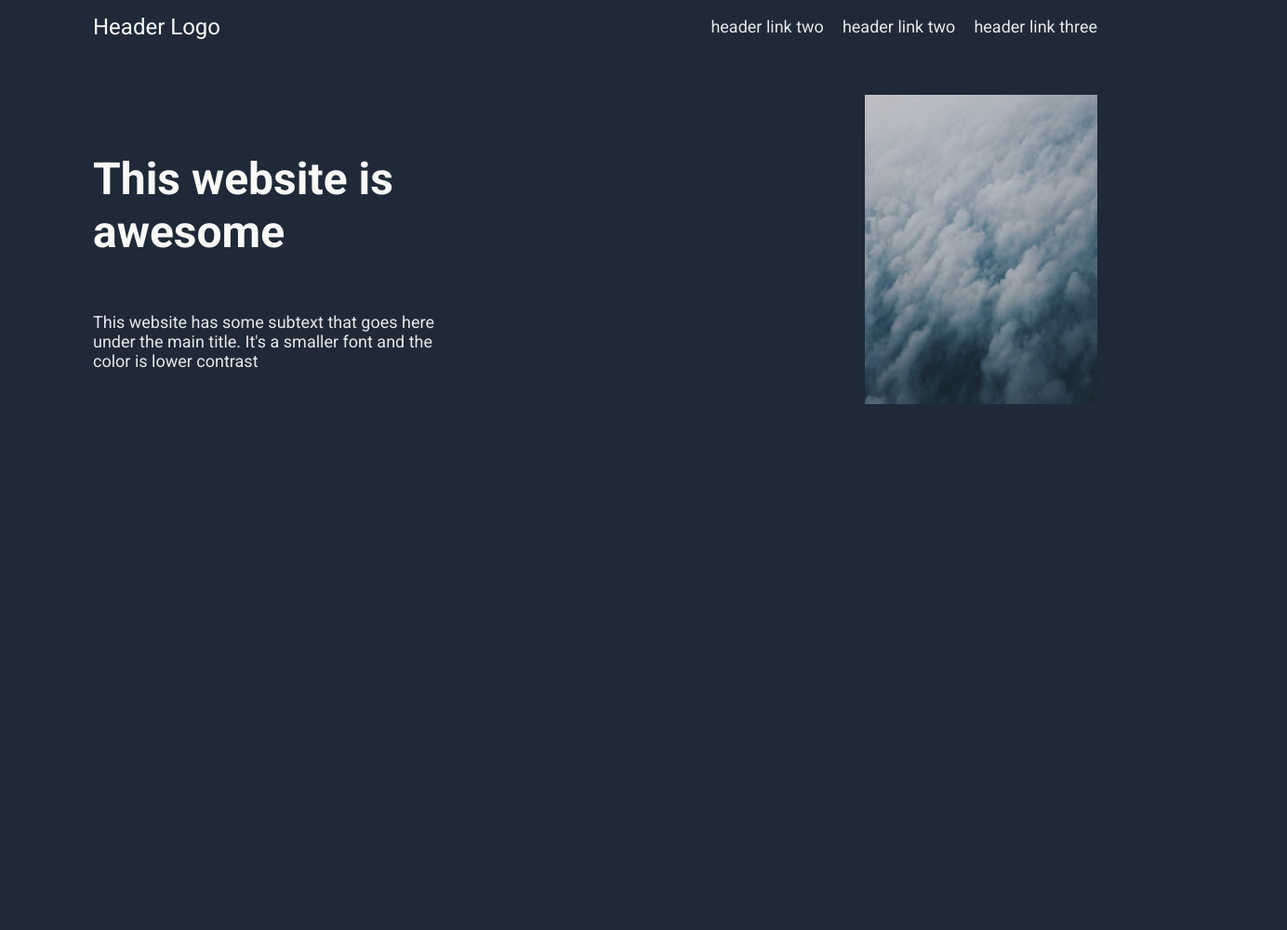
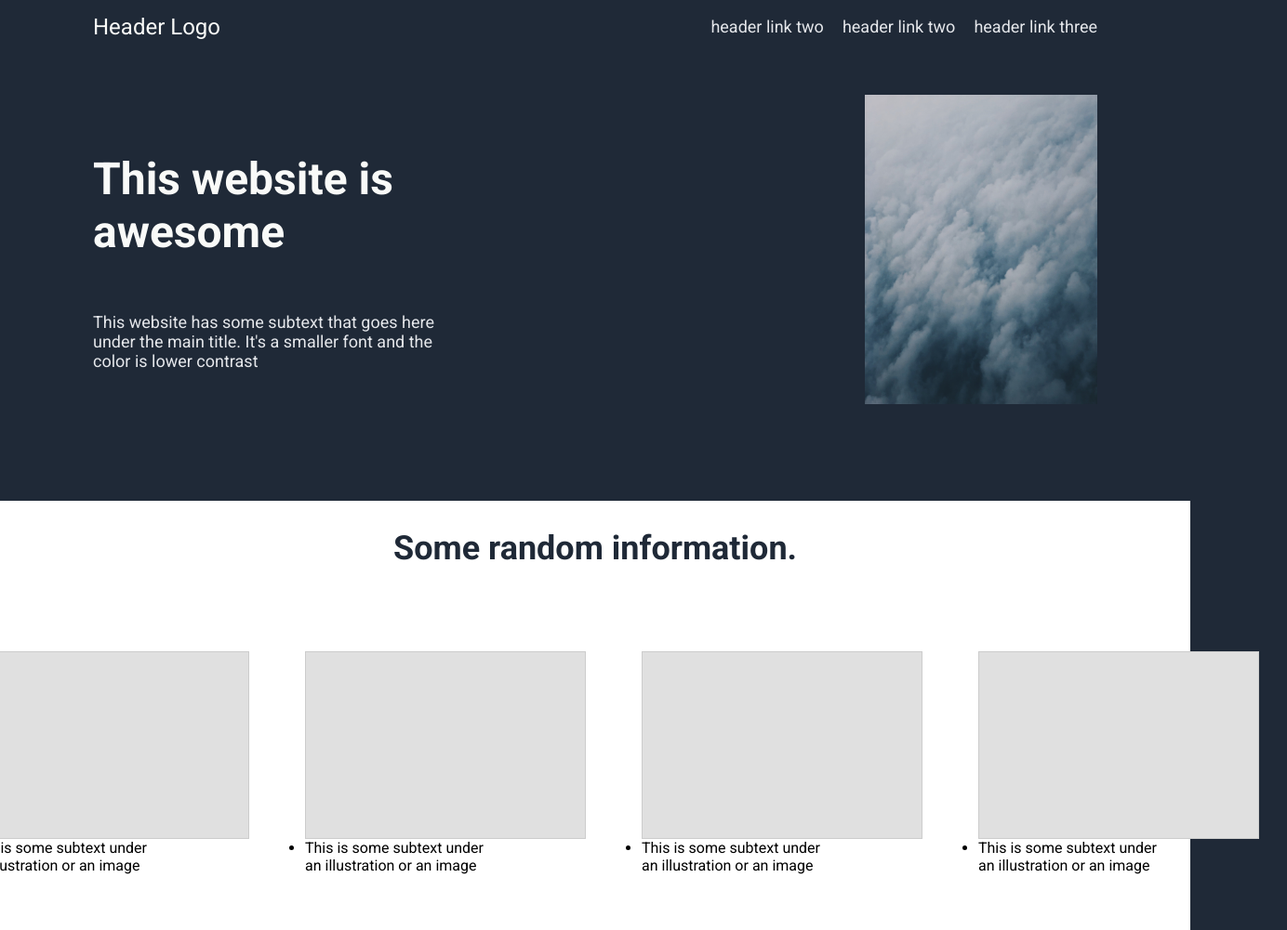
Before and after one commit to justinhcabral/odin-landingPage, a plain HTML site: page index.html in a window 1280 px wide. Shown: the whole page at 93% size, 1384 px wide, since content can reach past the window. Before the commit the page ends 800 px from the top, so only its background shows below. Drawn offline with Linux system fonts and the light colour scheme.

Commit message:
Modify index and style

```diff
--- a/index.html
+++ b/index.html
@@ -39,6 +39,30 @@
         <img class="intro-image" src="images/pexels-guilherme-rossi-1755700.jpg" alt="this is a placeholder for an image">
       </div>
     </div>
+    <div class="body">
+      <h2 class="information-header">
+          Some random information.
+      </h2>
+      <ul class="unordered-list">
+        <div class="illus-image">
+          <div class="image-placeholder"></div>
+          <li>This is some subtext under an illustration or an image</li>
+        </div>
+        <div class="illus-image">
+          <div class="image-placeholder"></div>
+          <li>This is some subtext under an illustration or an image</li>
+        </div>
+        <div class="illus-image">
+          <div class="image-placeholder"></div>
+          <li>This is some subtext under an illustration or an image</li>
+        </div>
+        <div class="illus-image">
+          <div class="image-placeholder"></div>
+          <li>This is some subtext under an illustration or an image</li>
+        </div>
+      </ul>
+
+    </div>
 
   </div>
 </body>
--- a/style.css
+++ b/style.css
@@ -35,6 +35,7 @@ body{
   align-items: center;
   color: white;
   justify-content: space-between;
+  margin-bottom: 100px;
 }
 
 .intro-text{
@@ -70,3 +71,39 @@ body{
     flex:1;
     object-fit: fill;
 }
+
+.body{
+  display: flex;
+  flex-direction: column;
+  align-items: center;
+  background-color: white;
+}
+
+.information-header{
+  font-size: 36px;
+  font-weight: extra-bold;
+  color: #1F2937;
+}
+
+.unordered-list{
+  display: flex;
+  margin: 30px;
+}
+
+li{
+  flex: 1;
+  max-width: 200px;
+}
+
+.image-placeholder{
+  width: 300px;
+  height: 200px;
+  background-color: #e0e0e0;
+  border: 1px solid #ccc;
+}
+
+.illus-image{
+  display: flex;
+  flex-direction:column;
+  margin: 30px;
+}
```
